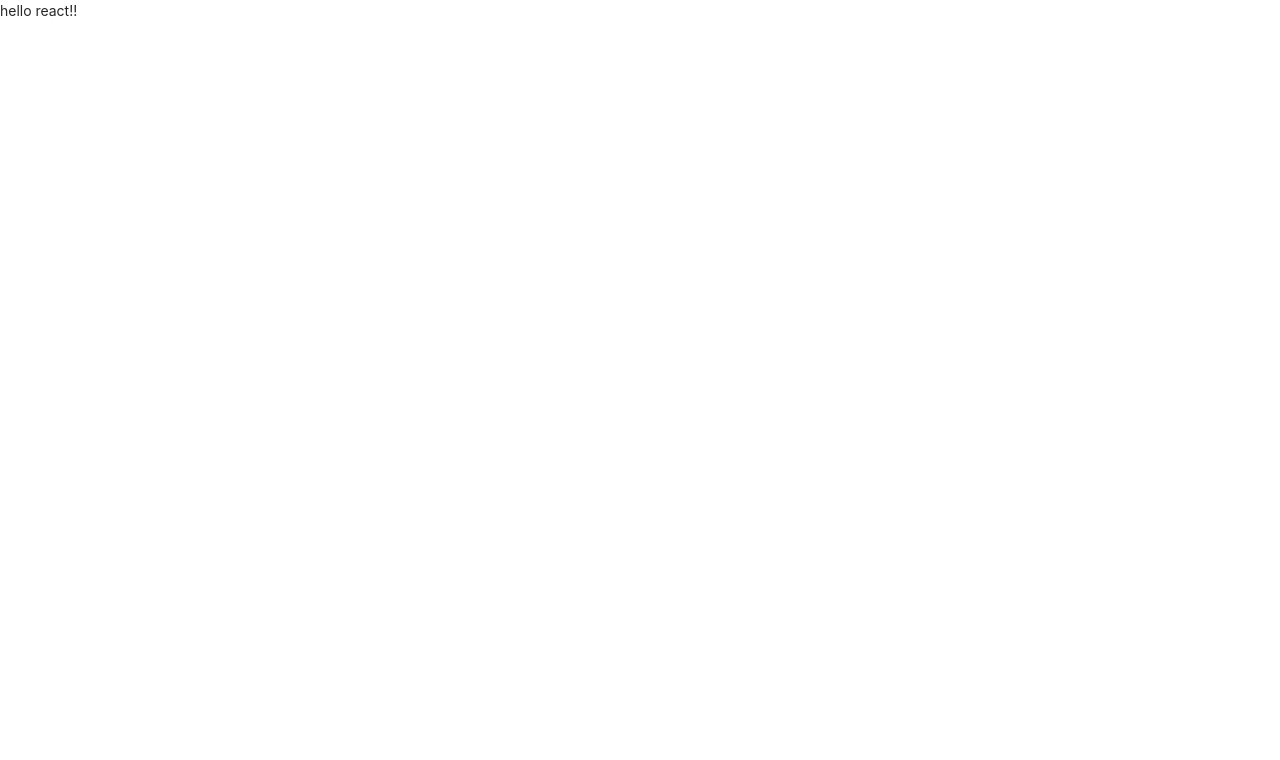
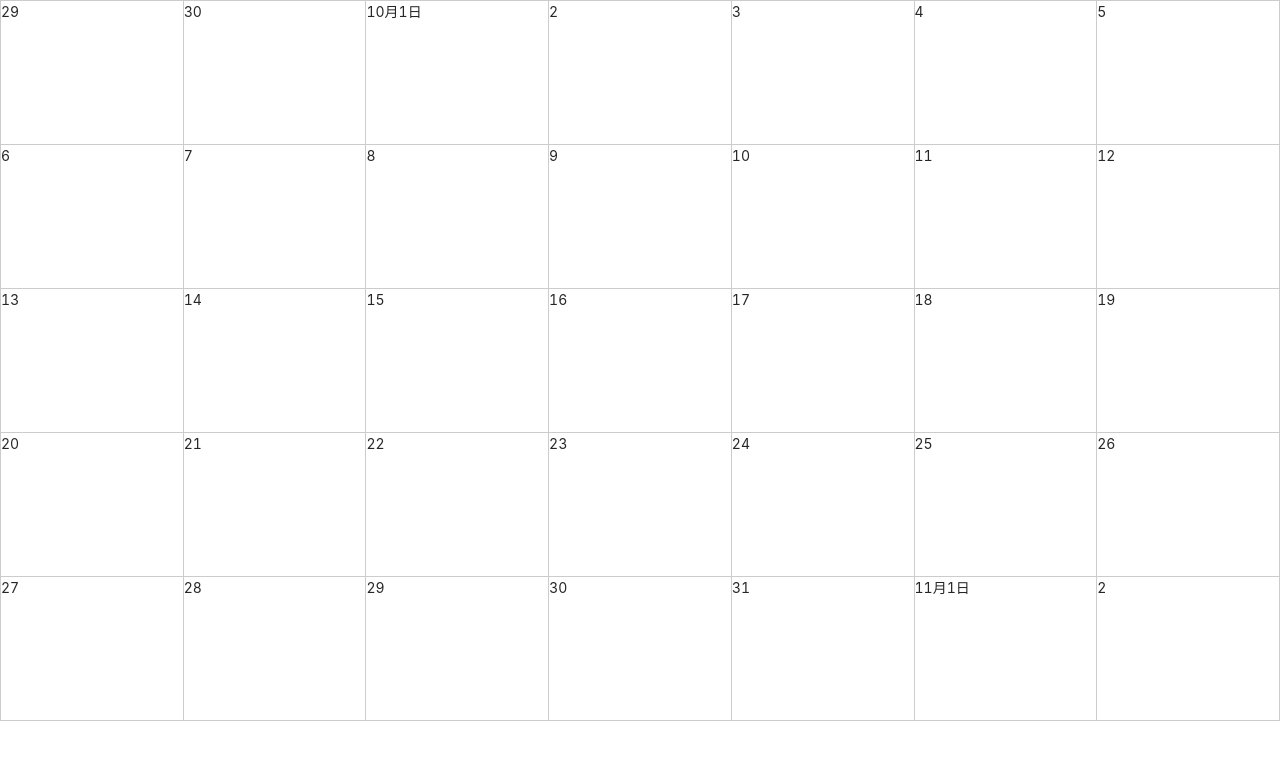
Before and after one commit to NanoFamily/redux-calendar, a React app in the folder front/: page / in a window 1280 px wide. Shown: the top 760 px of the page. Built offline with nearby package versions, Linux system fonts and the light colour scheme.

Commit message:
カレンダーUI作成

```diff
--- a/front/package.json
+++ b/front/package.json
@@ -10,6 +10,9 @@
   "author": "",
   "license": "ISC",
   "dependencies": {
+    "@material-ui/core": "^4.12.3",
+    "@material-ui/icons": "^4.11.2",
+    "dayjs": "^1.10.6",
     "react": "^16.8.6",
     "react-dom": "^16.8.6",
     "react-redux": "^7.1.3",
--- /dev/null
+++ b/front/src/components/CalendarBoard/index.jsx
@@ -0,0 +1,58 @@
+import React from "react";
+import { GridList } from "@material-ui/core";
+
+import * as styles from "./style.css";
+
+const calendar = [
+  "29",
+  "30",
+  "10月1日",
+  "2",
+  "3",
+  "4",
+  "5",
+  "6",
+  "7",
+  "8",
+  "9",
+  "10",
+  "11",
+  "12",
+  "13",
+  "14",
+  "15",
+  "16",
+  "17",
+  "18",
+  "19",
+  "20",
+  "21",
+  "22",
+  "23",
+  "24",
+  "25",
+  "26",
+  "27",
+  "28",
+  "29",
+  "30",
+  "31",
+  "11月1日",
+  "2"
+];
+
+const CalendarBoard = () => {
+  return (
+    <div className={styles.container}>
+      <GridList className={styles.grid} cols={7} spacing={0} cellHeight="auto">
+      {calendar.map(c => (
+        <li>
+          <div className={styles.element}>{c}</div>
+        </li>
+      ))}
+      </GridList>
+    </div>
+  );
+};
+
+export default CalendarBoard;
--- /dev/null
+++ b/front/src/components/CalendarBoard/style.css
@@ -0,0 +1,12 @@
+.container {
+  height: 90vh;
+}
+.element {
+  border-right: 1px solid #ccc;
+  border-bottom: 1px solid #ccc;
+  height: 18vh;
+}
+.grid {
+  border-left: 1px solid #ccc;
+  border-top: 1px solid #ccc;
+}
--- a/front/src/index.jsx
+++ b/front/src/index.jsx
@@ -1,6 +1,12 @@
 import React from "react";
 import ReactDOM from "react-dom";
 
-const App = () => <di>hello react!!</di>;
+import CalenderBoard from "./components/CalendarBoard";
+
+const App = () => (
+  <div>
+    <CalenderBoard />
+  </div>
+);
 
 ReactDOM.render(<App />, document.getElementById("root"));
```
Also changed, not shown: 1 other file (tests, documents, lock files or other folders).
